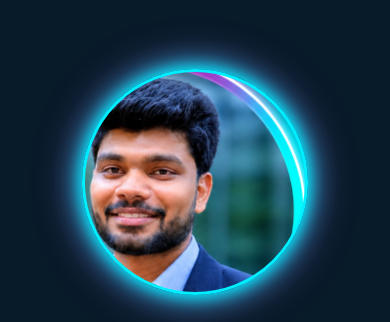
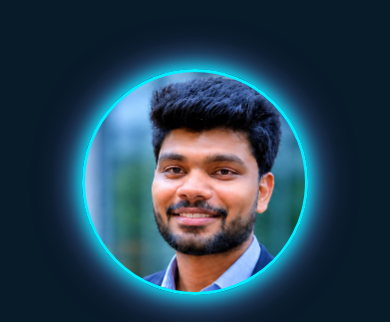
Before and after one commit to chinnisrinu7979/my-portfolio, a website: page index.html in a window 390 px wide. Shown: the part 66-388 px from the top of the page. Drawn offline with nearby package versions, Linux system fonts and the light colour scheme.

Commit message:
Update stylesheet.css

```diff
--- a/stylesheet.css
+++ b/stylesheet.css
@@ -879,7 +879,7 @@ html {
     background-size: 380% auto;
 
     /* Adjust face and hair position */
-    background-position: 90% 40%;
+    background-position: 80% 40%;
 
     border-radius: 50%;
     border: 3px solid #0ef;
```
